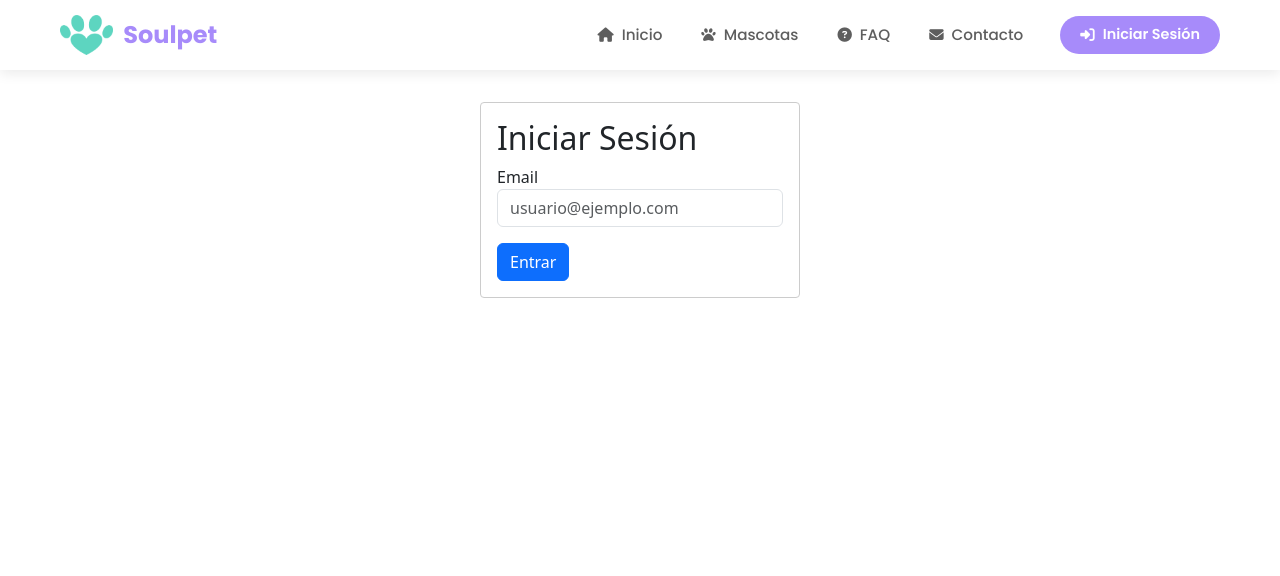
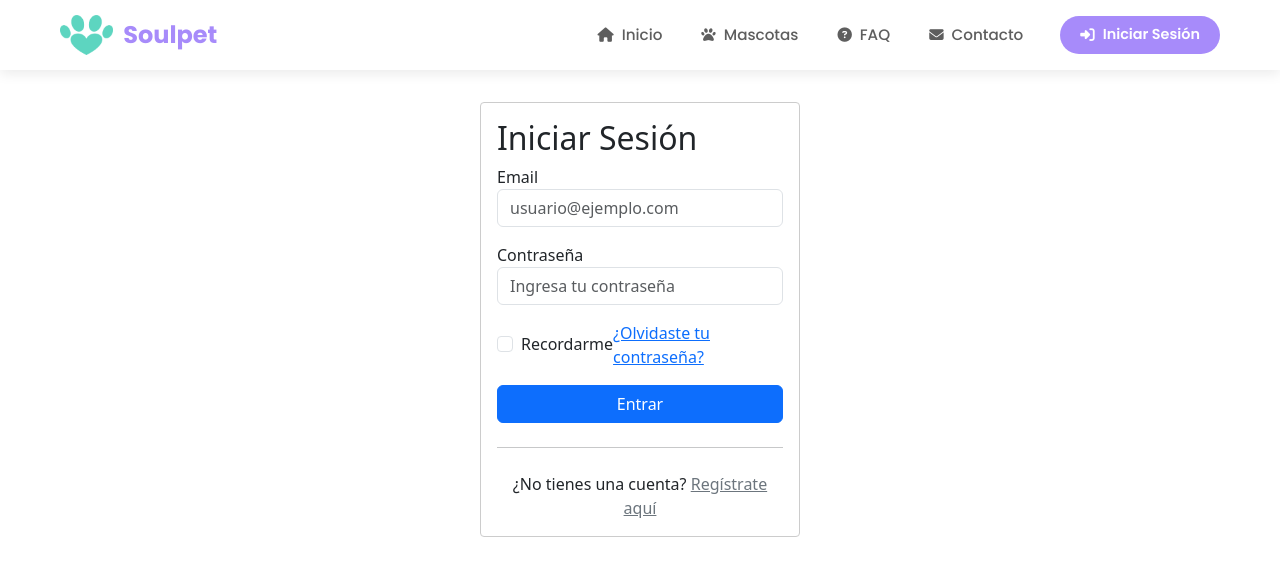
Before and after one commit to repozado/SistemaAdopcion, an Angular app: page /login in a window 1280 px wide. Shown: the top 576 px of the page. Built offline with nearby package versions, Linux system fonts and the light colour scheme.

Commit message:
base login

```diff
--- a/src/app/components/login/login.component.html
+++ b/src/app/components/login/login.component.html
@@ -13,7 +13,33 @@
         class="form-control"
       />
     </div>
-    <button type="submit" class="btn btn-primary">Entrar</button>
+    <div class="form-group">
+      <label for="password">Contraseña</label>
+      <input
+        id="password"
+        type="password"
+        [(ngModel)]="password"
+        name="password"
+        placeholder="Ingresa tu contraseña"
+        required
+        class="form-control"
+      />
+    </div>
+    <div class="d-flex justify-content-between align-items-center mb-3">
+      <div class="form-check">
+        <input type="checkbox" class="form-check-input" id="rememberMe" [(ngModel)]="rememberMe" name="rememberMe">
+        <label class="form-check-label" for="rememberMe">Recordarme</label>
+      </div>
+      <a href="/forgot-password" class="link-primary">¿Olvidaste tu contraseña?</a>
+    </div>
+    <button type="submit" class="btn btn-primary w-100">Entrar</button>
   </form>
-  <div *ngIf="error" class="alert alert-danger mt-2">{{ error }}</div>
+
+  <div *ngIf="error" class="alert alert-danger mt-3">{{ error }}</div>
+
+  <hr class="my-4">
+
+  <div class="mt-3 text-center">
+    ¿No tienes una cuenta? <a href="/register" class="link-secondary">Regístrate aquí</a>
+  </div>
 </div>
--- a/src/app/components/login/login.component.ts
+++ b/src/app/components/login/login.component.ts
@@ -10,15 +10,24 @@ import { Router } from '@angular/router';
 })
 export class LoginComponent {
   email: string = '';
+  password: string = '';
+  rememberMe: boolean = false;
   error: string = '';
 
   constructor(private auth: AuthService, private router: Router) {}
 
   onSubmit(): void {
-    this.error = '';
-    this.auth.login(this.email).subscribe({
-      next: () => this.router.navigate(['/administrar']),
-      error: () => this.error = 'Email inválido o servidor inaccesible.'
+    this.error = ''; // Clear any previous errors
+
+    this.auth.login(this.email, this.password).subscribe({
+      next: () => {
+        this.router.navigate(['/administrar']);
+      },
+      error: (err) => {
+        console.error('Login error:', err); // Log the full error for debugging
+        this.error = 'Email o contraseña inválidos. Por favor, inténtalo de nuevo.';
+      }
     });
   }
+
 }
--- a/src/app/services/auth.service.ts
+++ b/src/app/services/auth.service.ts
@@ -12,7 +12,7 @@ export class AuthService {
 
   constructor(private http: HttpClient) {}
 
-  login(email: string): Observable<{ token: string }> {
+  login(email: string, password:string): Observable<{ token: string }> {
     return this.http.post<{ token: string }>(`${this.apiUrl}/login`, { email })
       .pipe(tap(res => localStorage.setItem(this.tokenKey, res.token)));
   }
```
